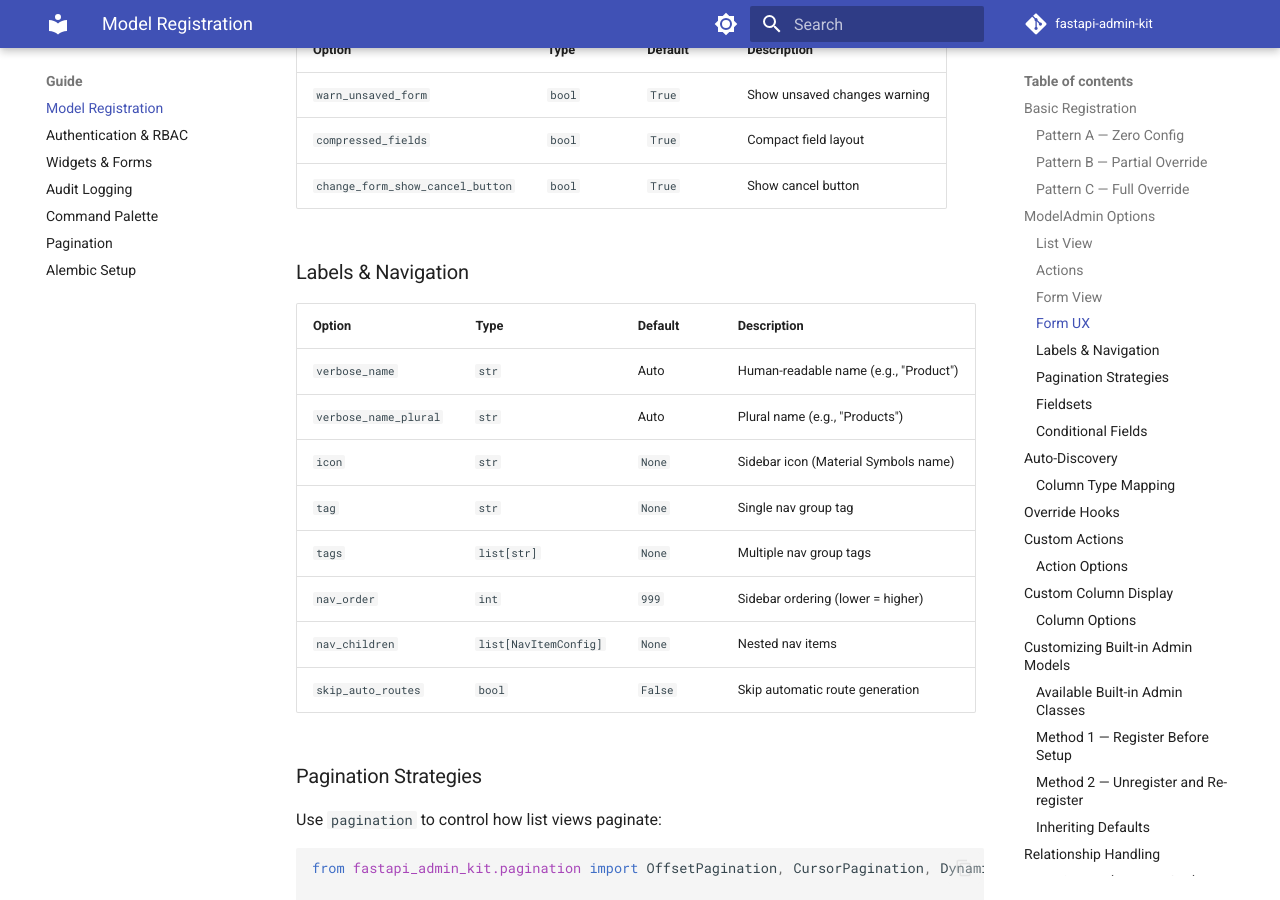
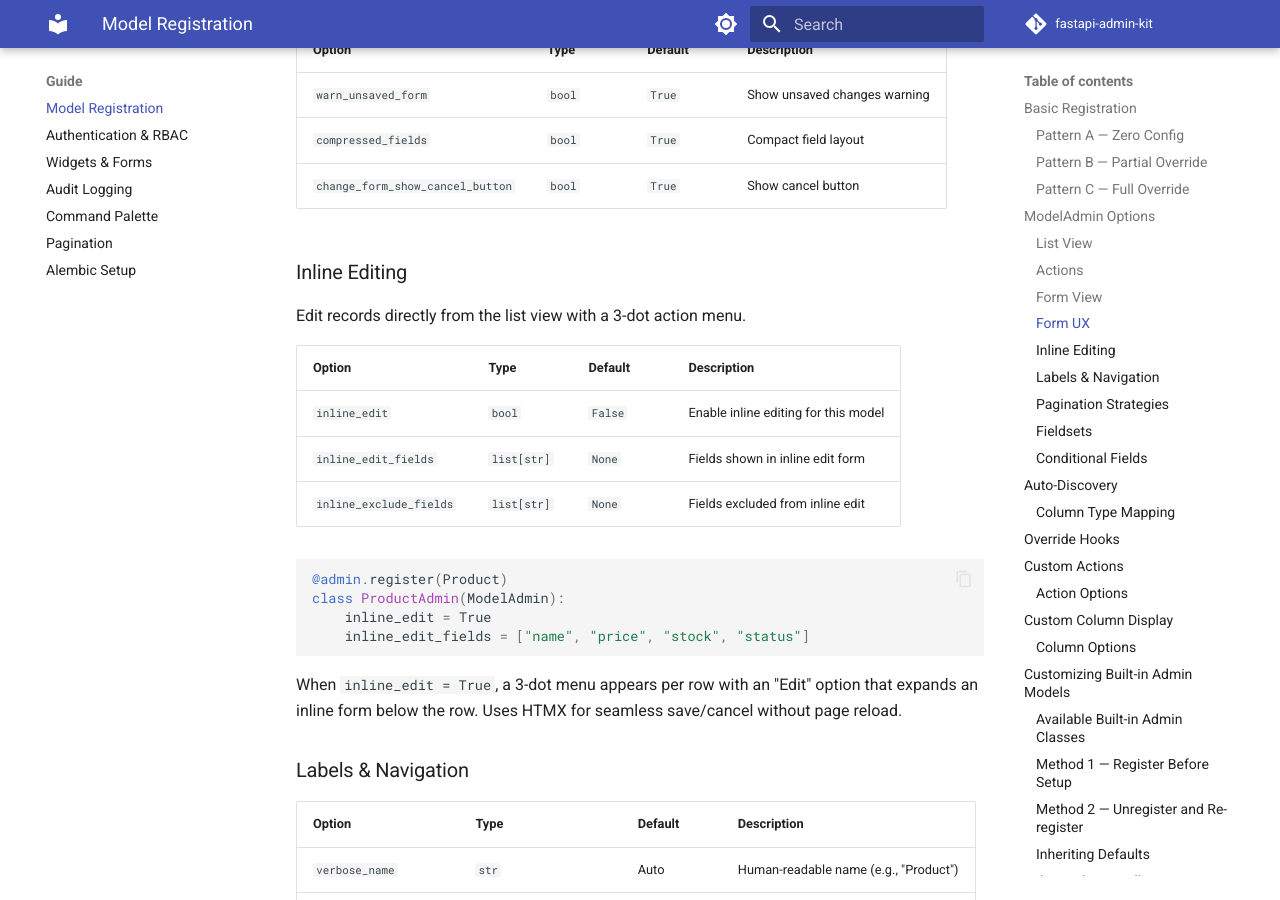
Before and after one commit to borhanst/fastapi-admin-kit, an MkDocs documentation site: the page built from docs/guide/model-registration.md, in a window 1280 px wide and 900 px high, scrolled down 2727 px. Built offline with MkDocs 1.6.1 and Material for MkDocs 9.7.7, drawn with Linux system fonts in a browser that asks for light colours; comment, search, counter and statistics services are not loaded.

Commit message:
feat: add inline editing feature and update documentation

````diff
--- a/docs/guide/model-registration.md
+++ b/docs/guide/model-registration.md
@@ -94,6 +94,25 @@ class ProductAdmin(ModelAdmin):
 | `warn_unsaved_form` | `bool` | `True` | Show unsaved changes warning |
 | `compressed_fields` | `bool` | `True` | Compact field layout |
 | `change_form_show_cancel_button` | `bool` | `True` | Show cancel button |
+
+### Inline Editing
+
+Edit records directly from the list view with a 3-dot action menu.
+
+| Option | Type | Default | Description |
+|--------|------|---------|-------------|
+| `inline_edit` | `bool` | `False` | Enable inline editing for this model |
+| `inline_edit_fields` | `list[str]` | `None` | Fields shown in inline edit form |
+| `inline_exclude_fields` | `list[str]` | `None` | Fields excluded from inline edit |
+
+```python
+@admin.register(Product)
+class ProductAdmin(ModelAdmin):
+    inline_edit = True
+    inline_edit_fields = ["name", "price", "stock", "status"]
+```
+
+When `inline_edit = True`, a 3-dot menu appears per row with an "Edit" option that expands an inline form below the row. Uses HTMX for seamless save/cancel without page reload.
 
 ### Labels & Navigation
 
````
Also changed, not shown: README.md (+1 -0 lines), docs/index.md (+1 -0 lines), docs/upcoming-features.md (+0 -1 lines).
